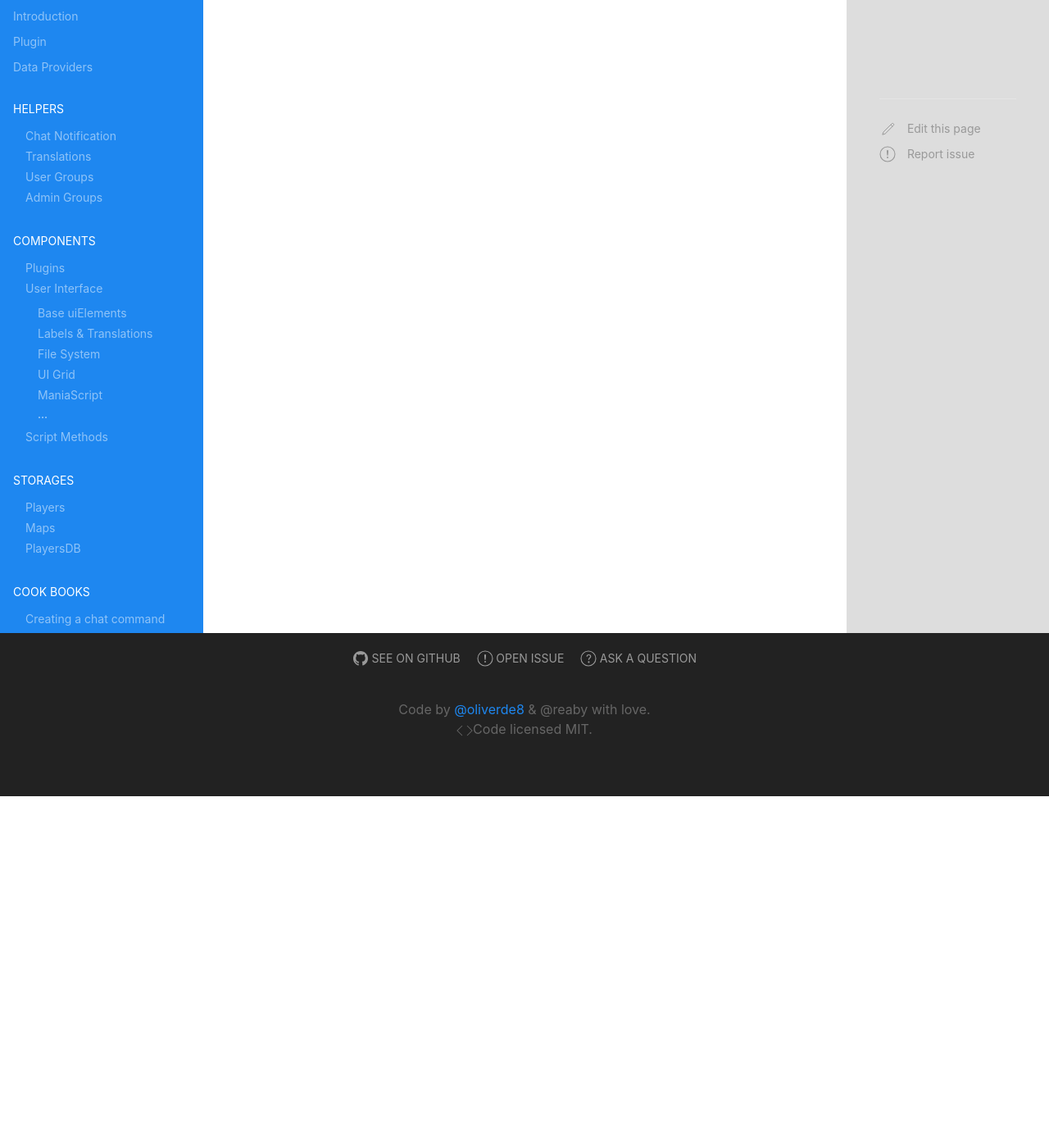
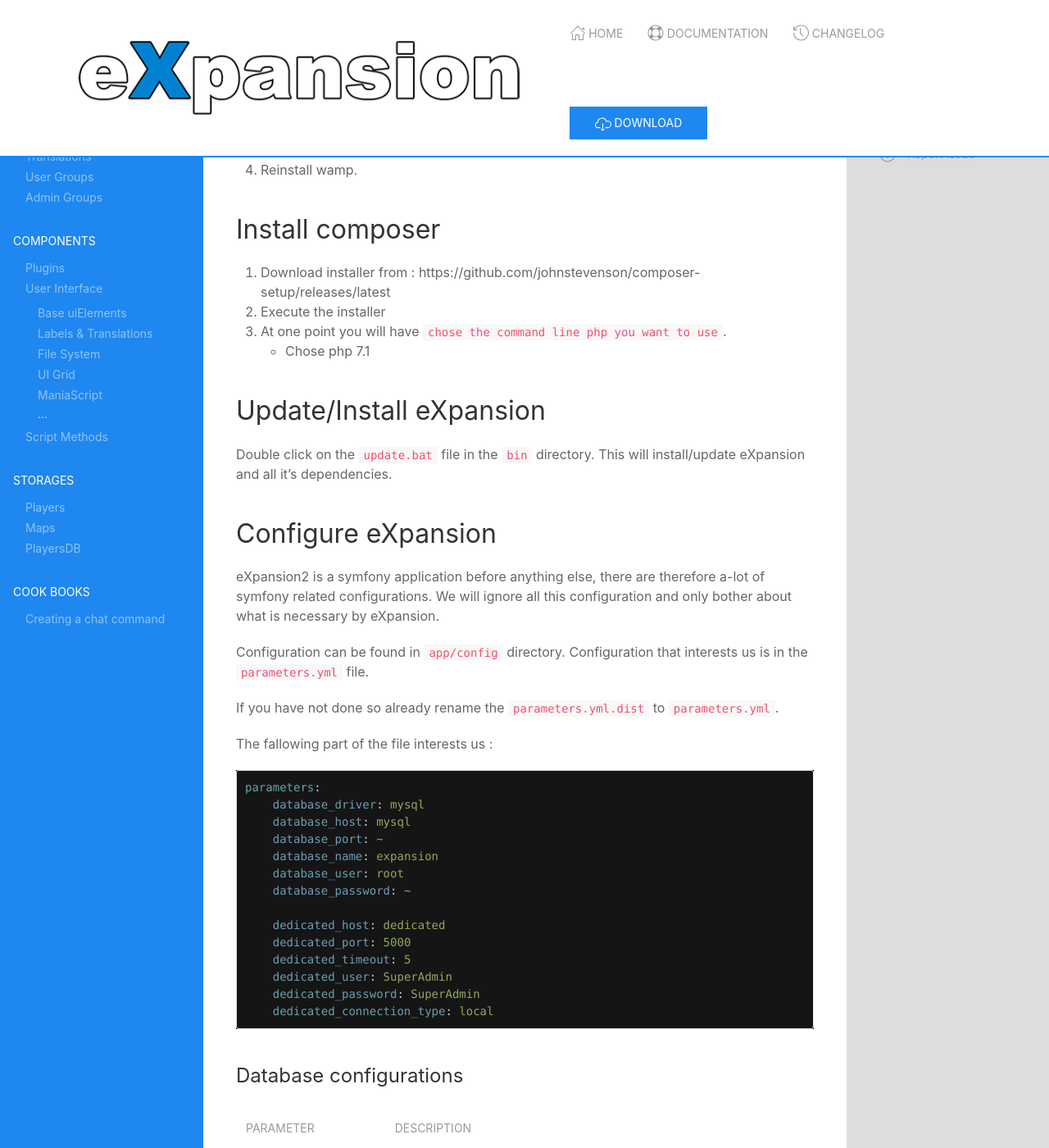
Before and after one commit to ileckfi/eXpansionPluginPack.github.io, a Jekyll site: the page built from docs/install/windows.md, in a window 1280 px wide and 1400 px high, scrolled down 651 px. Shown: the whole window at 82% size. Built offline with Jekyll 4.4.1, drawn with Linux system fonts in a browser that asks for light colours; nearby versions of some CDN libraries; our own code applies the rules of GitHub Pages for plain Markdown files; before the commit the page ends 1622 px from its top, so only the background shows below that; some of the changed text lies outside the part shown.

Commit message:
Added tutorial to install on windows.

```diff
--- a/docs/install/windows.md
+++ b/docs/install/windows.md
@@ -2,4 +2,46 @@
 layout: docs
 ---
 
-TODO
+# Install eXpansion on Windows
+
+## Install wamp
+
+We will start by installing wamp, this will basically install
+* PHP
+* Mysql
+
+Which we need.
+
+1. Download wamp from : http://www.wampserver.com/
+1. Execute the installer
+
+### Know issues
+
+#### VCRUNTIME140.dll not found
+
+1. Install fallowing on your computer : https://www.microsoft.com/en-us/download/details.aspx?id=30679
+1. Uninstall wamp
+1. Restart computer
+1. Reinstall wamp.
+
+## Install composer
+
+1. Download installer from : https://github.com/johnstevenson/composer-setup/releases/latest
+1. Execute the installer
+1. At one point you will have `chose the command line php you want to use`.
+    * Chose php 7.1
+
+## Update/Install eXpansion
+
+Double click on the `update.bat` file in the `bin` directory.
+This will install/update eXpansion and all it's dependencies.
+
+## Configure eXpansion
+
+{% include docs/install/config_base.md %}
+
+For more information check : [Configure eXpansion](./configuration.md)
+
+## Startup eXpansion
+
+To start expansion double click on the `run.bat` file in the `bin` directory.
```
